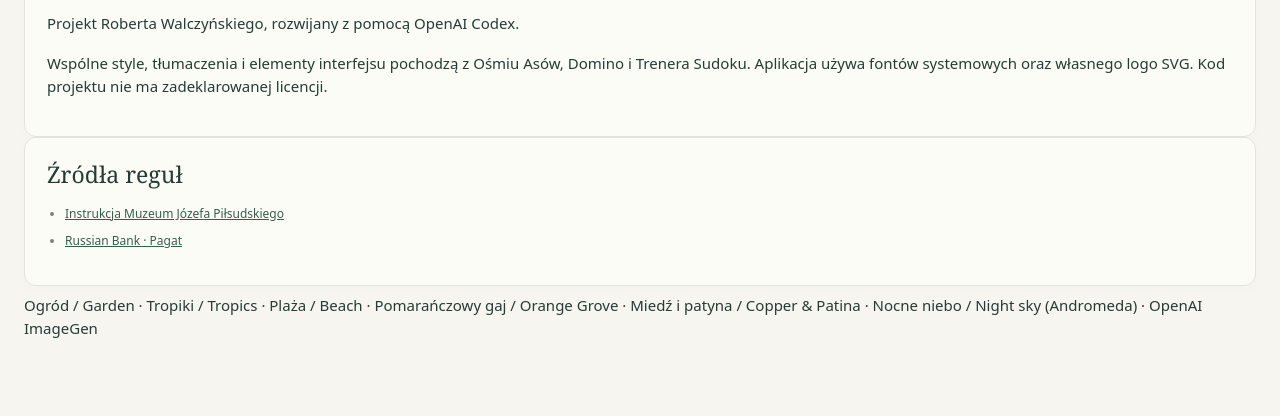
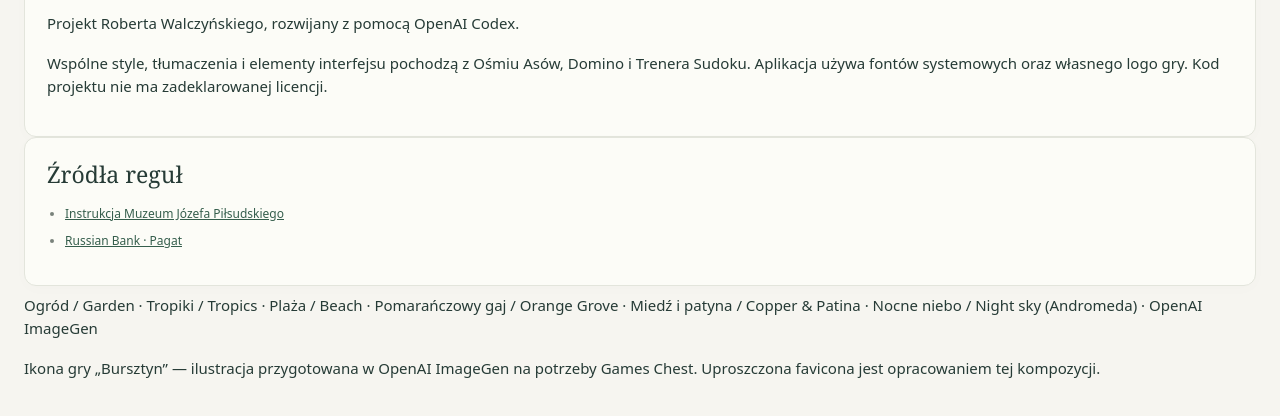
Before and after one commit to walczynskir/garibaldka-pages, a plain HTML site: page credits.html in a window 1280 px wide. Shown: the part 158-574 px from the top of the page. Drawn offline with Linux system fonts and the light colour scheme.

Commit message:
Publish Garibaldka v1.0.1

```diff
--- a/credits.html
+++ b/credits.html
@@ -1,6 +1,6 @@
 <!doctype html>
-<html lang="pl"><head><meta charset="utf-8"><meta name="viewport" content="width=device-width,initial-scale=1"><title>Autorzy i licencje · Garibaldka</title><link rel="icon" href="logo.svg"><link rel="stylesheet" href="style.css"><link rel="stylesheet" href="shared-palettes.css?v=shared-palettes-2"><link rel="stylesheet" href="themes.css?v=shared-palettes-2"></head>
+<html lang="pl"><head><meta charset="utf-8"><meta name="viewport" content="width=device-width,initial-scale=1"><title>Autorzy i licencje · Garibaldka</title><link rel="icon" href="favicon.svg?v=1.0.1"><link rel="stylesheet" href="style.css"><link rel="stylesheet" href="shared-palettes.css?v=shared-palettes-2"><link rel="stylesheet" href="themes.css?v=shared-palettes-2"></head>
 <body><main><a href="./">← Wróć do gry</a><h1>Autorzy i licencje</h1>
-<section class="card"><h2>Garibaldka</h2><p>Projekt Roberta Walczyńskiego, rozwijany z pomocą OpenAI Codex.</p><p>Wspólne style, tłumaczenia i elementy interfejsu pochodzą z Ośmiu Asów, Domino i Trenera Sudoku. Aplikacja używa fontów systemowych oraz własnego logo SVG. Kod projektu nie ma zadeklarowanej licencji.</p></section>
+<section class="card"><h2>Garibaldka</h2><p>Projekt Roberta Walczyńskiego, rozwijany z pomocą OpenAI Codex.</p><p>Wspólne style, tłumaczenia i elementy interfejsu pochodzą z Ośmiu Asów, Domino i Trenera Sudoku. Aplikacja używa fontów systemowych oraz własnego logo gry. Kod projektu nie ma zadeklarowanej licencji.</p></section>
 <section class="card"><h2>Źródła reguł</h2><ul><li><a href="https://muzeumpilsudski.pl/wp-content/uploads/2021/02/Garibaldka_instrukcja.pdf">Instrukcja Muzeum Józefa Piłsudskiego</a></li><li><a href="https://www.pagat.com/patience/crapette.html">Russian Bank · Pagat</a></li></ul></section>
-<p translate="no">Ogród / Garden · Tropiki / Tropics · Plaża / Beach · Pomarańczowy gaj / Orange Grove · Miedź i patyna / Copper &amp; Patina · Nocne niebo / Night sky (Andromeda) · OpenAI ImageGen</p></main></body></html>
+<p translate="no">Ogród / Garden · Tropiki / Tropics · Plaża / Beach · Pomarańczowy gaj / Orange Grove · Miedź i patyna / Copper &amp; Patina · Nocne niebo / Night sky (Andromeda) · OpenAI ImageGen</p><p>Ikona gry „Bursztyn” — ilustracja przygotowana w OpenAI ImageGen na potrzeby Games Chest. Uproszczona favicona jest opracowaniem tej kompozycji.</p></main></body></html>
--- a/version.json
+++ b/version.json
@@ -1,3 +1,3 @@
 {
-  "version": "1.0.0"
+  "version": "1.0.1"
 }
```
Also changed, not shown: index.html (+5 -3 lines), apple-touch-icon.png (added), favicon-16.png (added), favicon-32.png (added), favicon.ico (added), favicon.svg (added), icon-192.png (added), icon-512.png (added), icon-64.png (added), logo.svg.
